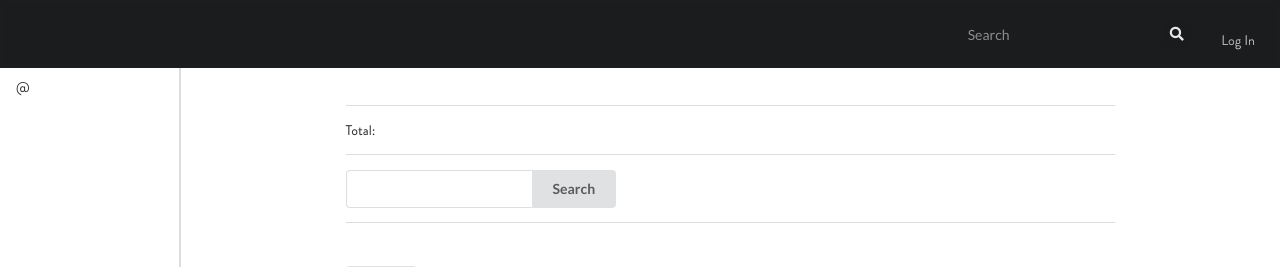
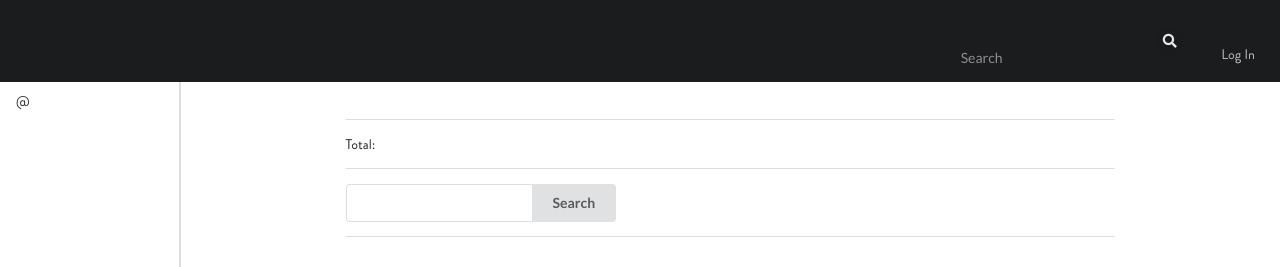
Before and after one commit to chivke/killay, a Django app: template cmpirque/templates/admin/formset_list.html in a window 1280 px wide. Shown: the top 267 px of the page. Run offline with Django 3.2, Linux system fonts and the light colour scheme; the template is opened without the code that fills it, so the values that code supplies are empty; style sheets or scripts are compiled from the project's sources.

Commit message:
feat(static): improves statics.

```diff
--- a/cmpirque/static/sass/components/navbar.scss
+++ b/cmpirque/static/sass/components/navbar.scss
@@ -17,4 +17,12 @@
   	width: 100%;
     padding: .5rem;
   }
+
+  #searchform {
+    > .inverted.input {
+      align-items: flex-end;
+      height: 100%;
+      padding: .5rem;
+    }
+  }
 }
```
